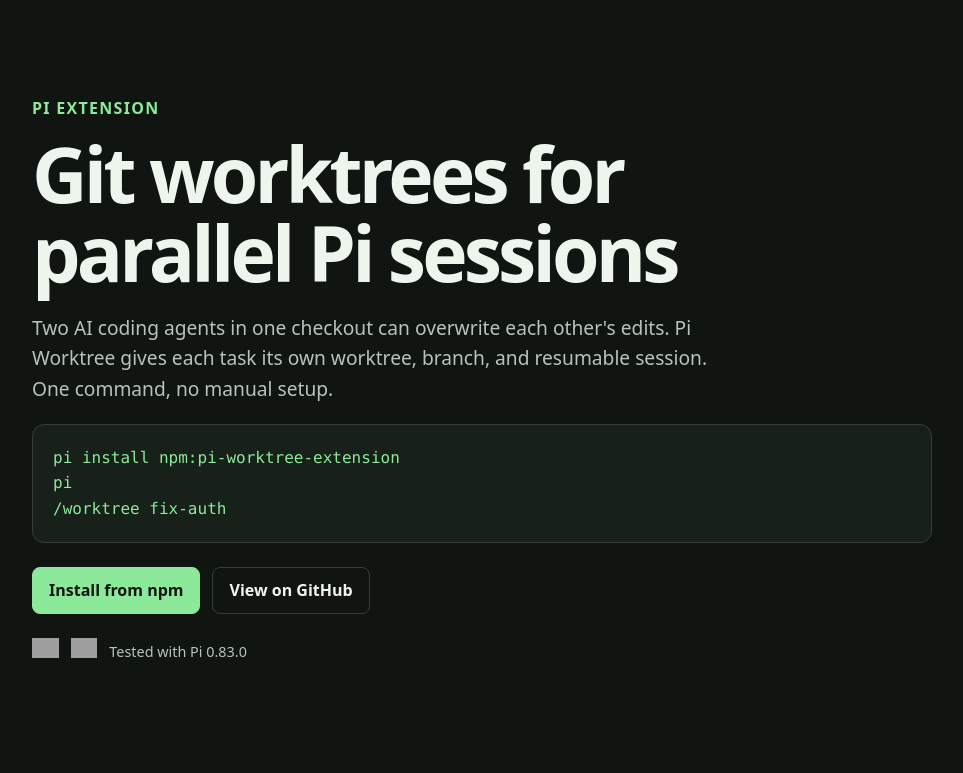
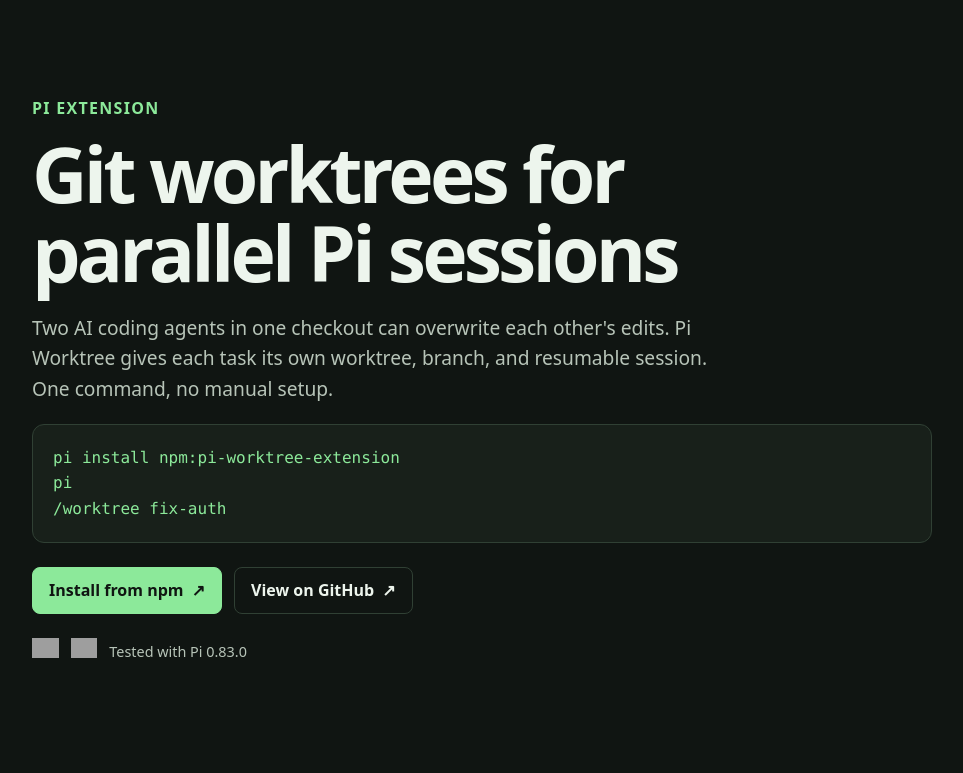
Before and after one commit to AjayPoshak/pi-worktree-extension, a website: page index.html in a window 1280 px wide. Shown: the top 773 px of the page, without its empty margins (158-1121 px from the left). Drawn offline with Linux system fonts and the light colour scheme; grey boxes are pictures that could not be loaded.

Commit message:
docs: mark external project links

```diff
--- a/index.html
+++ b/index.html
@@ -37,6 +37,7 @@
     .actions, .trust { display: flex; flex-wrap: wrap; gap: 12px; margin-top: 24px; }
     .button { display: inline-block; padding: 10px 16px; border: 1px solid var(--accent); border-radius: 8px; color: var(--bg); background: var(--accent); font-weight: 700; text-decoration: none; }
     .button.secondary { color: var(--text); background: transparent; border-color: var(--line); }
+    .external { margin-left: .25em; }
     .trust { align-items: center; color: var(--muted); font-size: .9rem; }
     .trust img { height: 20px; }
     table { width: 100%; border-collapse: collapse; min-width: 650px; }
@@ -60,8 +61,8 @@
 pi
 /worktree fix-auth</code></pre>
       <div class="actions">
-        <a class="button" href="https://www.npmjs.com/package/pi-worktree-extension">Install from npm</a>
-        <a class="button secondary" href="https://github.com/AjayPoshak/pi-worktree-extension">View on GitHub</a>
+        <a class="button" href="https://www.npmjs.com/package/pi-worktree-extension" target="_blank" rel="noopener noreferrer">Install from npm <span class="external" aria-hidden="true">↗</span></a>
+        <a class="button secondary" href="https://github.com/AjayPoshak/pi-worktree-extension" target="_blank" rel="noopener noreferrer">View on GitHub <span class="external" aria-hidden="true">↗</span></a>
       </div>
       <div class="trust">
         <a href="https://www.npmjs.com/package/pi-worktree-extension"><img src="https://img.shields.io/npm/v/pi-worktree-extension?label=npm" alt="npm version"></a>
```
